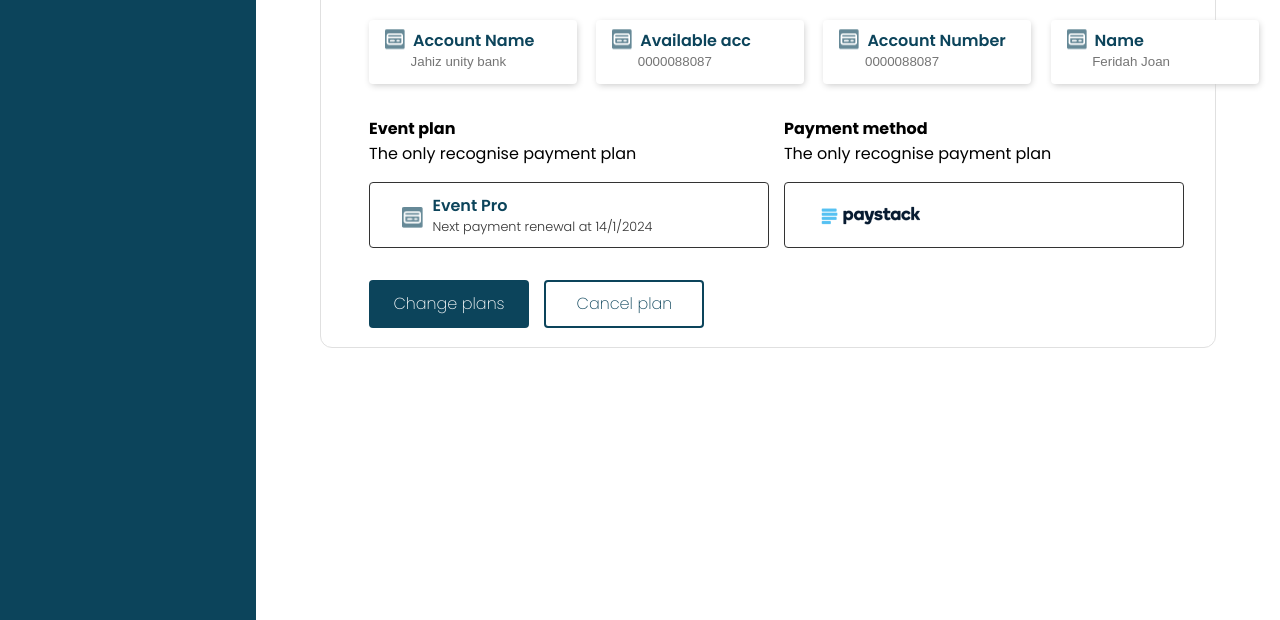
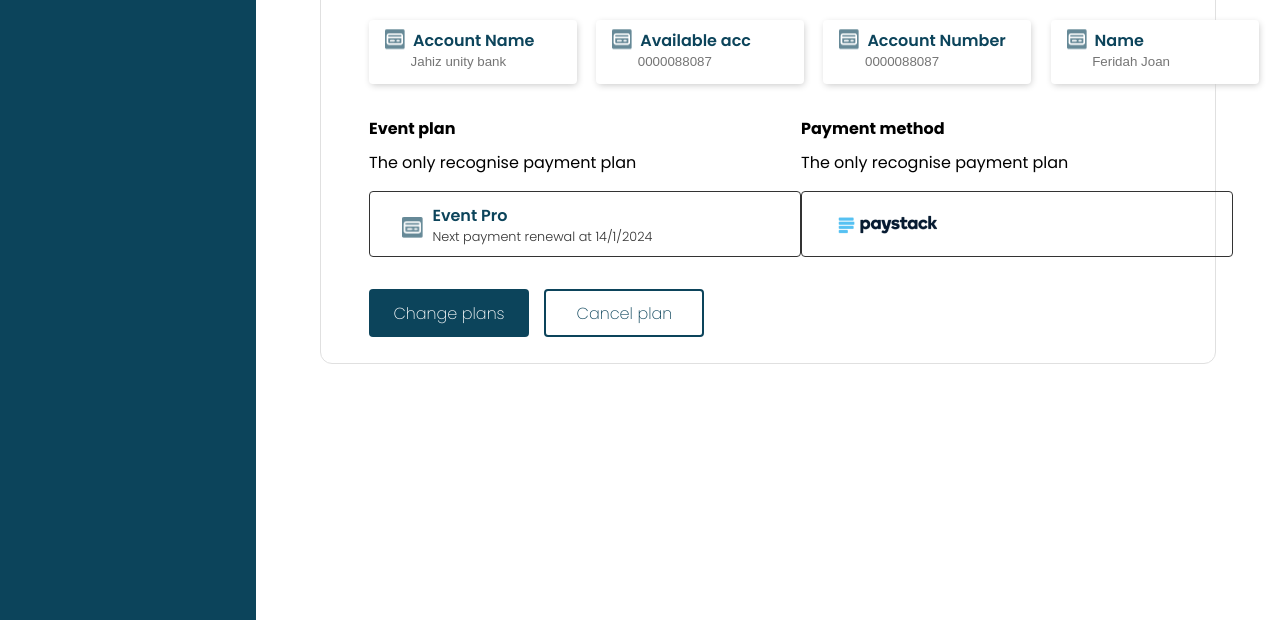
Before and after one commit to emmsdan/spn-test, a plain HTML site: page billing.html in a window 1280 px wide. Shown: the part 180-800 px from the top of the page. Drawn offline with Linux system fonts and the light colour scheme.

Commit message:
Style edits

```diff
--- a/billing.css
+++ b/billing.css
@@ -25,7 +25,7 @@ aside {
 }
 #billing-form {
     width: 70%;
-    height: 28rem;
+    height: 29rem;
     margin: 5rem auto;
     border: 1px solid var(--mediumGray);
     border-radius: 12px;
@@ -95,9 +95,6 @@ aside {
     gap: 1.2rem;
     width: 100%;
 }
-.account-sec-info {
-    width: 48%;
-}
 .account-sec-info-wrapper {
     display: flex;
     justify-content: space-between;
@@ -107,6 +104,7 @@ aside {
 .account-sec-info-titles-main {
     font-size: 1rem;
     color: var(--black);
+    margin-bottom: 0.6rem;
 }
 .account-sec-info-titles-sec {
     font-size: 1rem;
@@ -119,7 +117,7 @@ aside {
     border: 1px solid var(--darkGray);
     border-radius: 4px;
     padding: 2rem;
-    width: 25rem;
+    width: 27rem;
     height: 4rem;
     cursor: pointer;
 }
```
